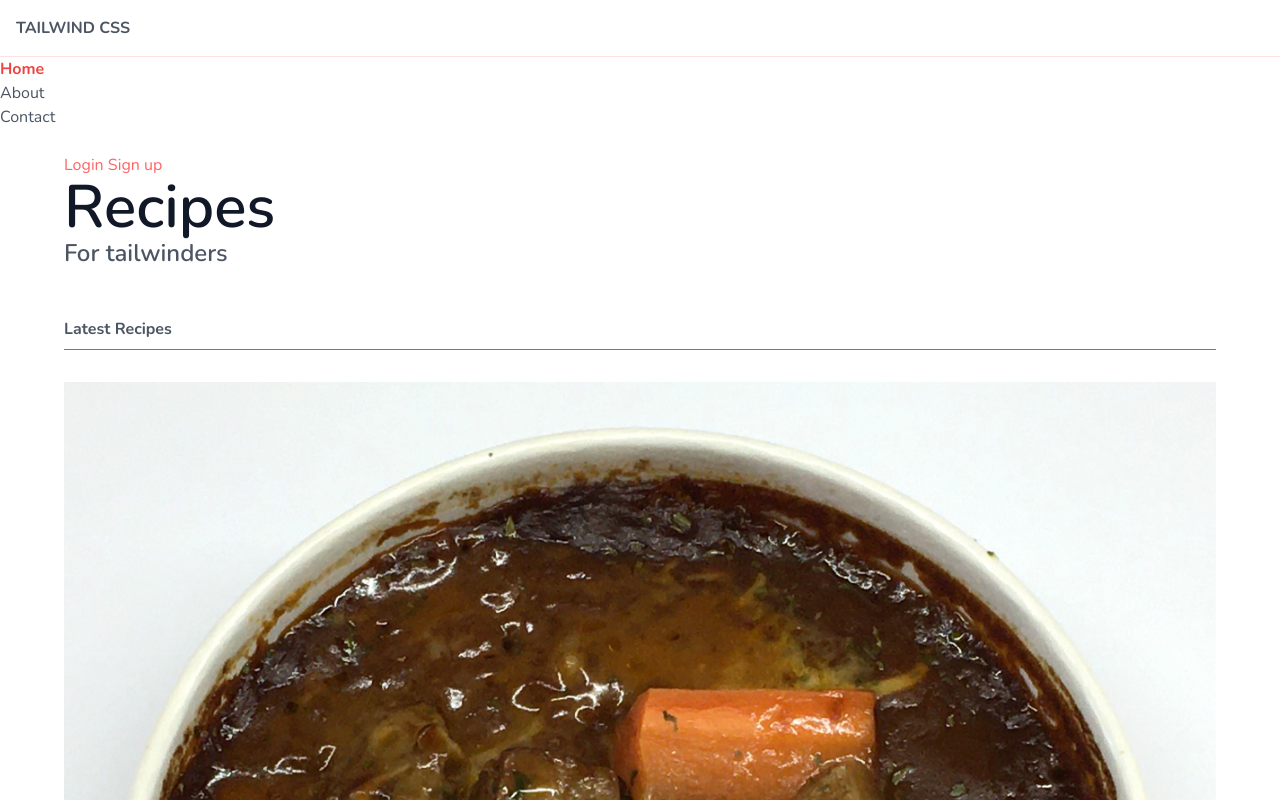
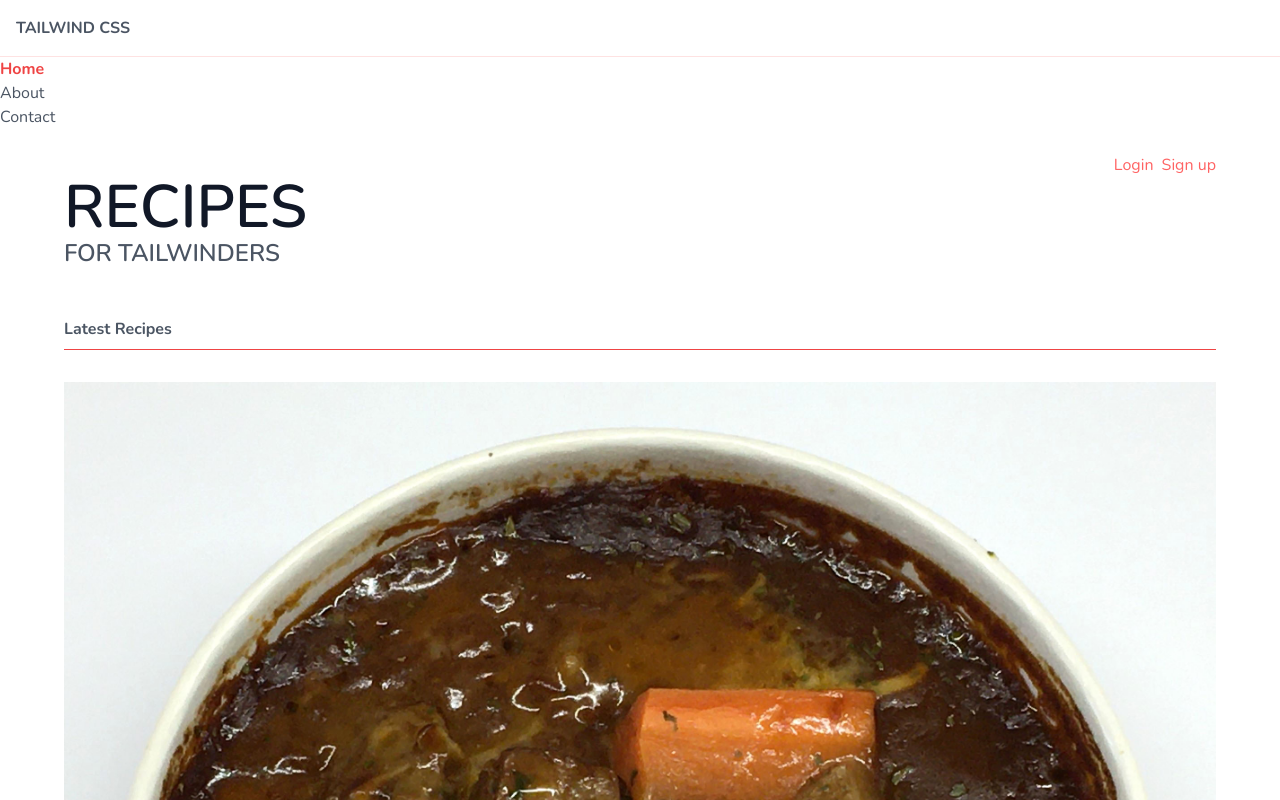
Before and after one commit to IlerioDef/TailwindCSS, a website: page public/index.html in a window 1280 px wide. Shown: the top 800 px of the page. Drawn offline with nearby package versions, Linux system fonts and the light colour scheme.

Commit message:
Tailwind CSS Tutorial #7 - Flexbox - DONE

```diff
--- a/package.json
+++ b/package.json
@@ -10,8 +10,13 @@
   "author": "",
   "license": "ISC",
   "dependencies": {
+    "@tailwindcss/typography": "^0.5.9",
+    "autoprefixer": "^10.4.14",
     "live-server": "^1.2.2",
     "liveserver": "^0.1.20",
+    "postcss": "^8.4.23"
+  },
+  "devDependencies": {
     "tailwindcss": "^3.3.1"
   }
 }
--- a/public/index.html
+++ b/public/index.html
@@ -38,16 +38,17 @@
             </nav>
         </div> <!-- end nav -->
         <main class="px-16 py-6">
-            <div>
-                <a href="#" class="text-primary">Login</a>
-                <a href="#" class="text-primary">Sign up</a>
+            <div class="flex justify-end">
+                <a href="#" class="text-primary ml-2">Login</a>
+                <a href="#" class="text-primary ml-2">Sign up</a>
             </div>
-            <header>
+
+            <header class="uppercase">
                 <h2 class="text-gray-900 text-6xl font-semibold">Recipes</h2>
                 <h3 class="text-2xl font-semibold">For tailwinders</h3>
             </header>
             <div>
-                <h4 class="font-bold mt-12 pb-2 border-b border-red-500">Latest Recipes</h4>
+                <h4 class="font-bold mt-12 pb-2 border-b border-red-500 justify-center">Latest Recipes</h4>
 
                 <div class="mt-8">
                     <!-- cards go here -->
@@ -64,8 +65,8 @@
                     <!-- cards go here -->
 
                 </div>
-                <div>
-                    <div class="bg-secondary-100 text-secondary-200 tex">
+                <div class="flex justify-center">
+                    <div class="bg-secondary-100 text-secondary-200">
                         <button>Load more</button>
                     </div>
                 </div>
--- a/tailwind.config.js
+++ b/tailwind.config.js
@@ -1,7 +1,8 @@
 /** @type {import('tailwindcss').Config} */
 module.exports = {
     content: ['./public/**/*.{html,js}',
-    './components/**/*.{html,js}',
+    './src/**/*.{html,js}',
+        './public/index.html',
   ],
   theme: {
     extend: {
@@ -17,5 +18,7 @@ module.exports = {
       }
     },
   },
-  plugins: [],
+  plugins: [
+      require('@tailwindcss/typography'),
+  ],
 }
```
Also changed, not shown: public/styles.css, 1 other file.
